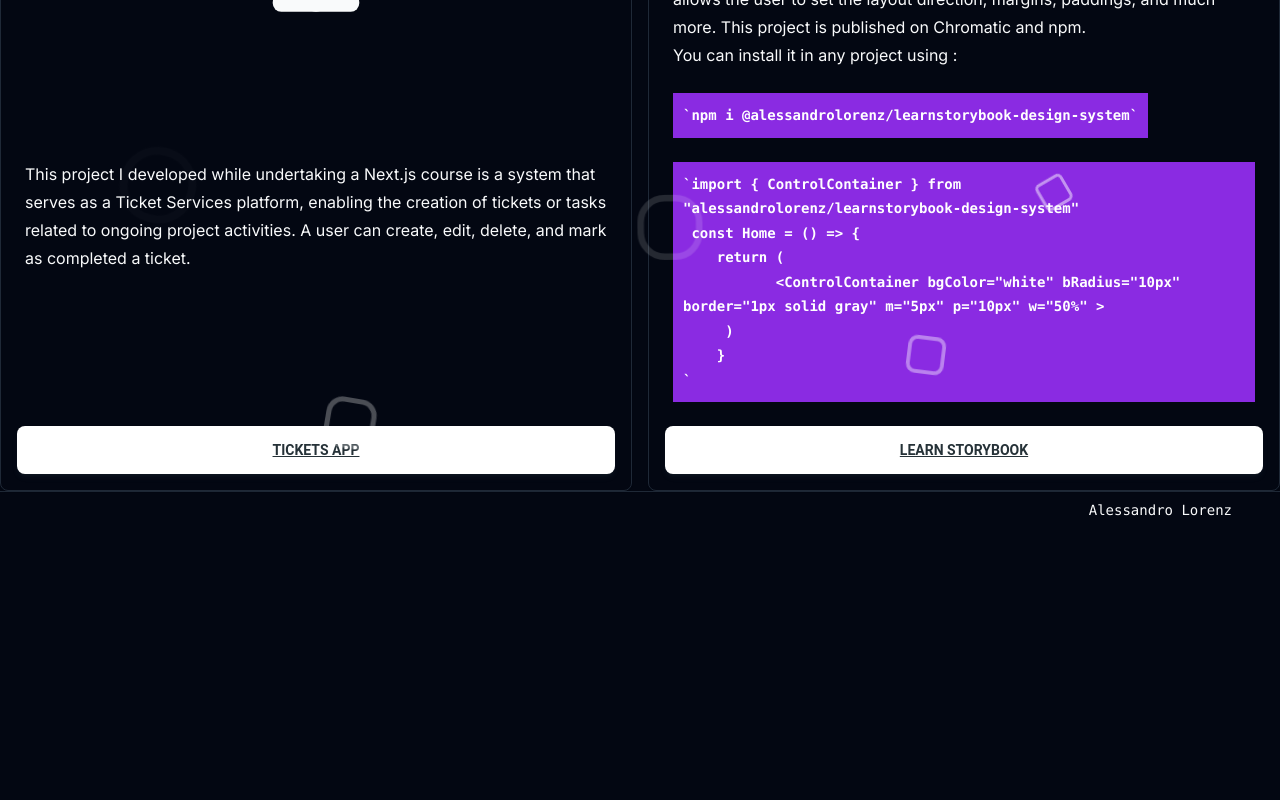
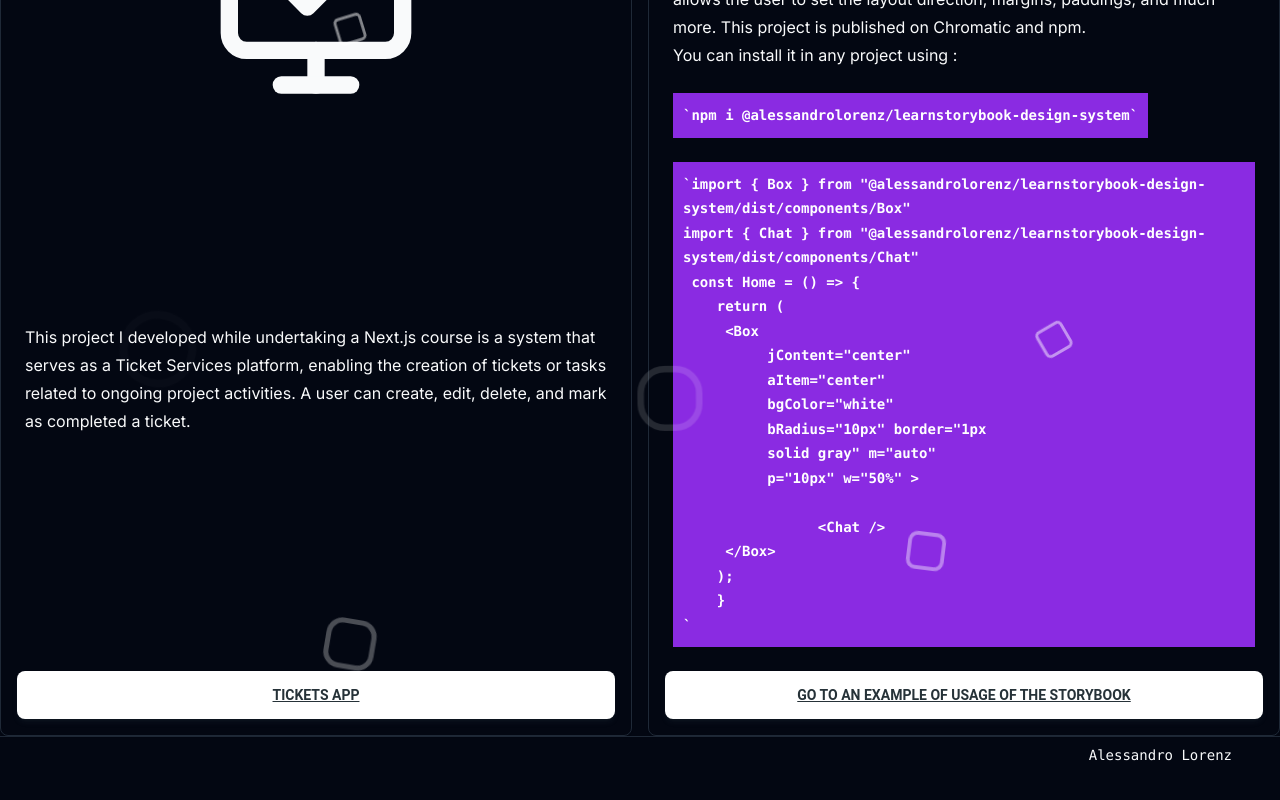
Before and after one commit to alessandrolorenz/next-service-tickets, a Next.js app: page / in a window 1280 px wide. Shown: the part 1522-2322 px from the top of the page. Before the commit the page ends 2078 px from the top, so only its background shows below. Built offline with nearby package versions, Linux system fonts and the light colour scheme; no server answers.

Commit message:
feat(storybook): update storybook

```diff
--- /dev/null
+++ b/app/clientLayout.tsx
@@ -0,0 +1,35 @@
+"use client"
+
+import { usePathname } from "next/navigation"
+import { ReactNode, useEffect } from "react"
+import "./globals.css"
+
+import MainNav from "@/components/MainNav"
+
+export default function ClientLayout(props: any) {
+    const pathname = usePathname()
+    const isStorybook = pathname === "/storybook"
+
+    return (
+        <>
+            {!isStorybook ? (
+                <nav className="flex flex-col items-center border-b px-5 py-3">
+                    <div className="max-w-6xl w-full">
+                        {<MainNav session={props.session} />}
+                    </div>
+                </nav>
+            ) : (
+                ""
+            )}
+
+            <main className="flex flex-col items-center">
+                <div className=" w-full">{props.children}</div>
+            </main>
+            <footer className="flex items-center justify-end w-full h-24 border-t bottom-0 mt-auto">
+                <code className="text-sm p-2 mr-10 text-lg sm:text-sm">
+                    Alessandro Lorenz
+                </code>
+            </footer>
+        </>
+    )
+}
--- a/app/layout.tsx
+++ b/app/layout.tsx
@@ -5,6 +5,7 @@
 import { ThemeProvider } from "@/components/theme-provider"
 import { getServerSession } from "next-auth"
 import options from "@/app/api/auth/[...nextauth]/options"
+import ClientLayout from "./clientLayout"
 
 const inter = Inter({ subsets: ["latin"] })
 
@@ -29,19 +30,7 @@
                 disableTransitionOnChange
             >
                 <body className={`${inter.className} flex flex-col h-screen`}>
-                    <nav className="flex flex-col items-center border-b px-5 py-3">
-                        <div className="max-w-6xl w-full">
-                            <MainNav session={session} />
-                        </div>
-                    </nav>
-                    <main className="flex flex-col items-center">
-                        <div className=" w-full">{children}</div>
-                    </main>
-                    <footer className="flex items-center justify-end w-full h-24 border-t bottom-0 mt-auto">
-                        <code className="text-sm p-2 mr-10 text-lg sm:text-sm">
-                            Alessandro Lorenz
-                        </code>
-                    </footer>
+                    <ClientLayout session={session}>{children}</ClientLayout>
                 </body>
             </ThemeProvider>
         </html>
--- a/app/page.tsx
+++ b/app/page.tsx
@@ -47,14 +47,13 @@
                             isLastChild={false}
                         >
                             <Card className="mx-0 lg:col-span-3 lg:mr-0 relative p-6">
-
                                 <CardContent className="max-w-full prose dark:prose-invert  p-0 pt-2">
-                                    For this website I used a stack comprising Typescript,
-                                    ReactJs, NextJs, CSS modules, Tailwind,
-                                    Prisma, and CI/CD with Vercel. The homepage,
-                                    designed with CSS modules, employs a best
-                                    practice to isolate styles effectively and
-                                    Iused some shadcn components
+                                    For this website I used a stack comprising
+                                    Typescript, ReactJs, NextJs, CSS modules,
+                                    Tailwind, Prisma, and CI/CD with Vercel. The
+                                    homepage, designed with CSS modules, employs
+                                    a best practice to isolate styles
+                                    effectively and Iused some shadcn components
                                     to speed up the development process.
                                 </CardContent>
                             </Card>
@@ -91,14 +90,12 @@
                             <MonitorCheck className="hover:cursor-pointer hover:text-primary m-auto w-52 h-52" />
 
                             <CardFooter>
-                                        This project I developed while
-                                        undertaking a Next.js course is a system
-                                        that serves as a Ticket Services
-                                        platform, enabling the creation of
-                                        tickets or tasks related to ongoing
-                                        project activities. A user can create,
-                                        edit, delete, and mark as completed a
-                                        ticket.
+                                This project I developed while undertaking a
+                                Next.js course is a system that serves as a
+                                Ticket Services platform, enabling the creation
+                                of tickets or tasks related to ongoing project
+                                activities. A user can create, edit, delete, and
+                                mark as completed a ticket.
                             </CardFooter>
 
                             <Link
@@ -117,9 +114,9 @@
                                 </CardTitle>
                                 <CardDescription className="portfolio-card-description text-sm">
                                     Learning exercise to understand the
-                                            importance of creating a design
-                                            system to maintain consistency in
-                                            design and development.
+                                    importance of creating a design system to
+                                    maintain consistency in design and
+                                    development.
                                 </CardDescription>
                             </CardHeader>
                             <Image
@@ -130,19 +127,16 @@
                                 height={150}
                             />
                             <CardFooter>
-                                        In this project, I developed a simple
-                                        design system using Storybook to
-                                        demonstrates the creation of components
-                                        and their documentation. The
-                                        ControlContainer component is a flex
-                                        container that wraps its children and
-                                        allows the user to set the layout
-                                        direction, margins, paddings, and much
-                                        more. This project is published on
-                                        Chromatic and npm.
+                                In this project, I developed a simple design
+                                system using Storybook to demonstrates the
+                                creation of components and their documentation.
+                                The ControlContainer component is a flex
+                                container that wraps its children and allows the
+                                user to set the layout direction, margins,
+                                paddings, and much more. This project is
+                                published on Chromatic and npm.
                                 <br></br>
-                                        You can install it in any project using
-                                        :
+                                You can install it in any project using :
                             </CardFooter>
                             <CardFooter>
                                 <code
@@ -163,34 +157,48 @@
                                         padding: "10px",
                                     }}
                                 >
-                                            import &#123; ControlContainer
-                                            &#125; from
-                                            &quot;alessandrolorenz/learnstorybook-design-system&quot;
+                                    import &#123; Box &#125; from
+                                    &quot;@alessandrolorenz/learnstorybook-design-system/dist/components/Box&quot;
                                     <br />
-                                            &emsp;const Home = () =&gt; &#123;{" "}
+                                    import &#123; Chat &#125; from
+                                    &quot;@alessandrolorenz/learnstorybook-design-system/dist/components/Chat&quot;
                                     <br />
-                                            &emsp;&emsp;&emsp;&emsp;return ({" "}
+                                    &emsp;const Home = () =&gt; &#123; <br />
+                                    &emsp;&emsp;&emsp;&emsp;return ( <br />
+                                    &emsp;&emsp;&emsp;&emsp;&emsp;&lt;Box
                                     <br />
-                                            &emsp;&emsp;&emsp;&emsp;&emsp;&emsp;&emsp;&emsp;&emsp;&emsp;&emsp;&lt;ControlContainer
-                                            bgColor=&quot;white&quot;
-                                            bRadius=&quot;10px&quot;
-                                            border=&quot;1px solid gray&quot;
-                                            m=&quot;5px&quot; p=&quot;10px&quot;
+                                    &emsp;&emsp;&emsp;&emsp;&emsp;&emsp;&emsp;&emsp;&emsp;&emsp;jContent=&quot;center&quot;
+                                    <br />
+                                    &emsp;&emsp;&emsp;&emsp;&emsp;&emsp;&emsp;&emsp;&emsp;&emsp;aItem=&quot;center&quot;
+                                    <br />
+                                    &emsp;&emsp;&emsp;&emsp;&emsp;&emsp;&emsp;&emsp;&emsp;&emsp;bgColor=&quot;white&quot;
+                                    <br />
+                                    &emsp;&emsp;&emsp;&emsp;&emsp;&emsp;&emsp;&emsp;&emsp;&emsp;bRadius=&quot;10px&quot;
+                                    border=&quot;1px
+                                    <br />
+                                    &emsp;&emsp;&emsp;&emsp;&emsp;&emsp;&emsp;&emsp;&emsp;&emsp;solid
+                                    gray&quot; m=&quot;auto&quot;
+                                    <br />
+                                    &emsp;&emsp;&emsp;&emsp;&emsp;&emsp;&emsp;&emsp;&emsp;&emsp;p=&quot;10px&quot;
                                     w=&quot;50%&quot; &gt;
                                     <br />
-                                            &emsp;&emsp;&emsp;&emsp;&emsp;){" "}
-                                            <br></br>
-                                            &emsp;&emsp;&emsp;&emsp;&#125;{" "}
                                     <br />
+                                    &emsp;&emsp;&emsp;&emsp;&emsp;&emsp;&emsp;&emsp;&emsp;&emsp;&emsp;&emsp;&emsp;&emsp;&emsp;&emsp;&lt;Chat
+                                    /&gt;
+                                    <br />
+                                    &emsp;&emsp;&emsp;&emsp;&emsp;&lt;/Box&gt;
+                                    <br />
+                                    &emsp;&emsp;&emsp;&emsp;); <br />
+                                    &emsp;&emsp;&emsp;&emsp;&#125; <br />
                                 </code>
                             </CardFooter>
 
                             <Link
-                                        href="https://62b20f775e4ea3f8320af670-kmbfxegayg.chromatic.com/?path=/story/layout-controlcontainer--control-box"
+                                href="/storybook"
                                 className=" align-middle select-none font-sans font-bold text-center uppercase transition-all disabled:opacity-50 disabled:shadow-none disabled:pointer-events-none text-sm py-3.5 px-7 rounded-lg bg-white text-blue-gray-900 shadow-md shadow-blue-gray-500/10 hover:shadow-lg hover:shadow-blue-gray-500/20 focus:opacity-[0.85] focus:shadow-none active:opacity-[0.85] active:shadow-none gap-3 m-4 mt-auto block"
                                 key="Tickets App"
                             >
-                                        Learn Storybook
+                                Go to an example of usage of the Storybook
                             </Link>
                         </Card>
                     </div>
--- a/components/MainNavLinks.tsx
+++ b/components/MainNavLinks.tsx
@@ -12,6 +12,7 @@
 }: MainNavLinksProps) => {
 
     const links = [
+        { label: "Back to Resume", href: "https://alessandrolorenz.vercel.app", adminOnly: false },
         { label: "Home", href: "/", adminOnly: false },
         { label: "Tickets App", href: "/ticket-app", adminOnly: false },
         { label: "Dashboard", href: "/dashboard", adminOnly: false },
--- a/package.json
+++ b/package.json
@@ -9,6 +9,7 @@
     "lint": "next lint"
   },
   "dependencies": {
+    "@alessandrolorenz/learnstorybook-design-system": "^0.2.0",
     "@hookform/resolvers": "^3.3.3",
     "@material-tailwind/react": "^2.1.10",
     "@prisma/client": "^5.6.0",
@@ -22,7 +23,6 @@
     "bcryptjs": "^2.4.3",
     "class-variance-authority": "^0.7.0",
     "clsx": "^2.0.0",
-    "react-day-picker": "^8.10.1",
     "date-fns": "^2.28.0",
     "easymde": "^2.18.0",
     "lucide-react": "^0.300.0",
@@ -31,6 +31,7 @@
     "next-themes": "^0.2.1",
     "prisma": "^5.6.0",
     "react": "^18",
+    "react-day-picker": "^8.10.1",
     "react-dom": "^18",
     "react-hook-form": "^7.49.2",
     "react-markdown": "^9.0.1",
--- a/tsconfig.json
+++ b/tsconfig.json
@@ -13,6 +13,7 @@
     "isolatedModules": true,
     "jsx": "preserve",
     "incremental": true,
+    "typeRoots": ["./node_modules/@types", "./node_modules/@alessandrolorenz/learnstorybook-design-system"],
     "plugins": [
       {
         "name": "next"
```
Also changed, not shown: app/storybook/page.tsx (added, +152 -0 lines), types/declarations.d.ts (added, +7 -0 lines), 2 other files (tests, documents, lock files or other folders). Lines whose indentation alone changed are shown as unchanged.
